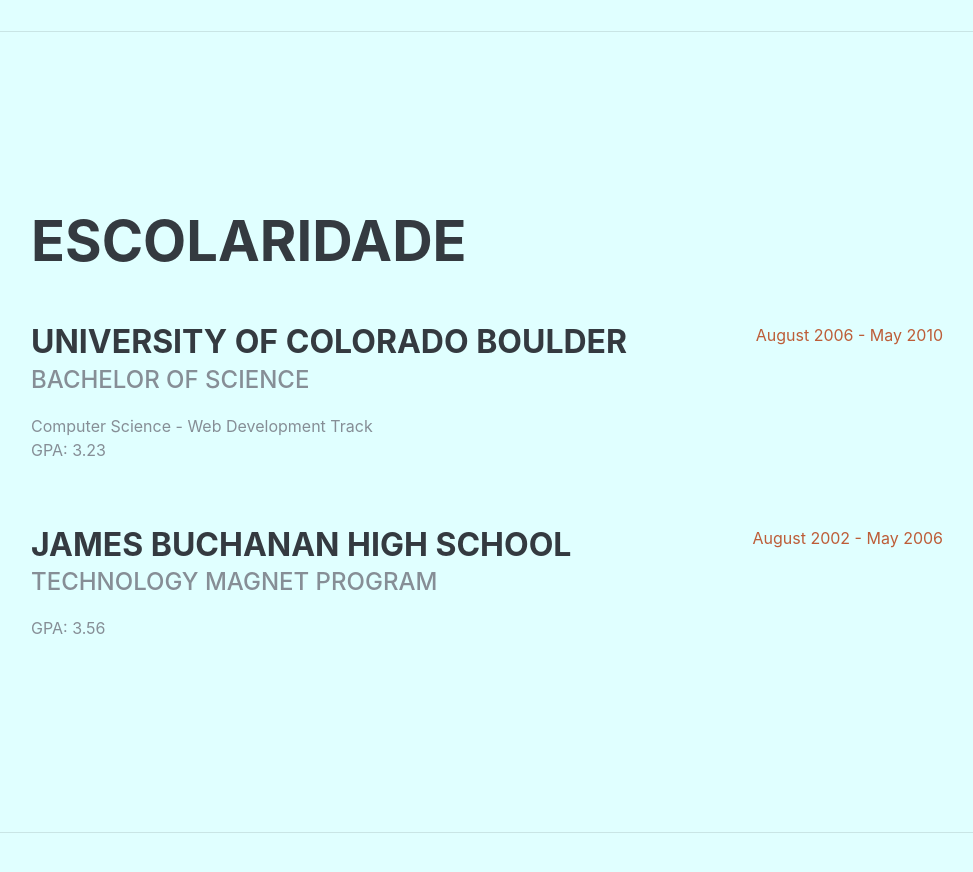
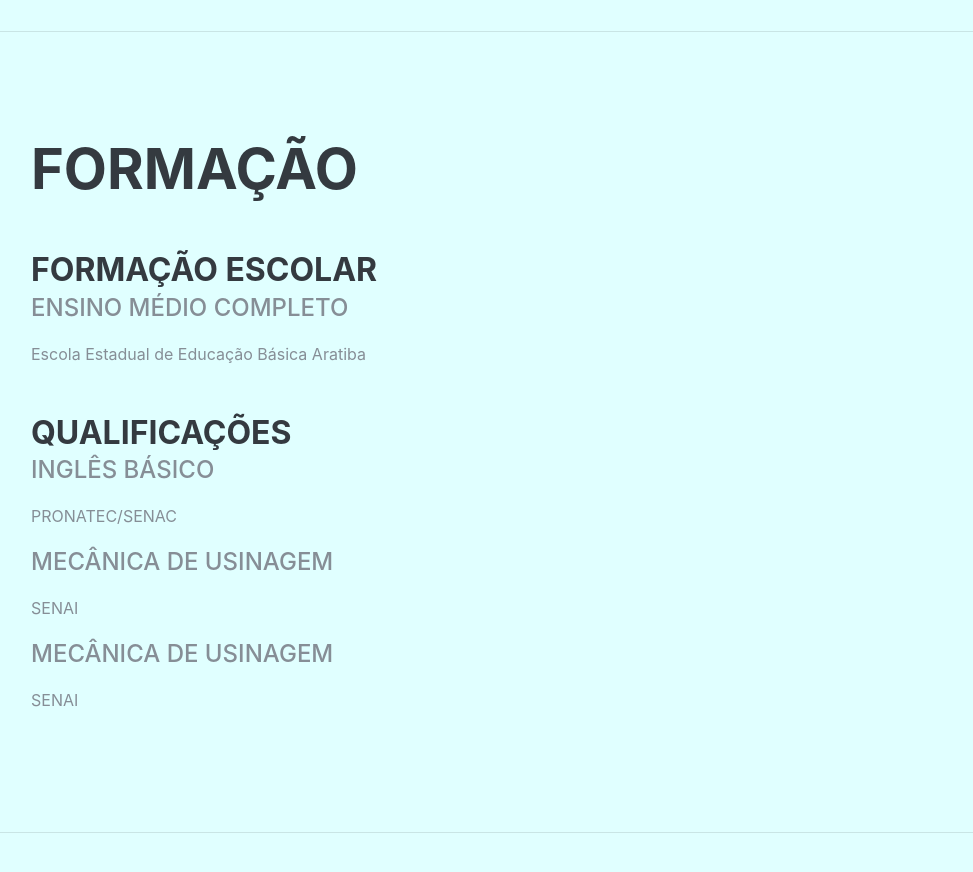
Before and after one commit to ricardobbaiocco/ricardo, a plain HTML site: page index.html in a window 1280 px wide. Shown: the part 1880-2752 px from the top of the page, without its empty margins (289-1262 px from the left). Drawn offline with Linux system fonts and the light colour scheme; a web font is replaced by a local one.

Commit message:
formaçao

```diff
--- a/index.html
+++ b/index.html
@@ -118,10 +118,10 @@
           <div class="resume-content">
             <h3 class="mb-0"></h3>
             <div class="subheading mb-3">Associação Comunitária Hospitalar de Aratiba</div>
-            <p>Estagiário: trabalhei na função de auxiliar de TI, onde executava as funções de manutenção de computadores,impressoras, insta, controle de cadastro de funcionários no sistema.</p>
+            <p>Estagiário: trabalhei na função de auxiliar de TI, onde executava as funções de manutenção de computadores,impressoras, insta, controle de cadastro de funcionários no sistema. Ao final do contrato fui efetivado e estou trabalhando até o momento.</p>
           </div>
           <div class="resume-date text-md-right">
-            <span class="text-primary">Período: 11 meses</span>
+            <span class="text-primary">Período: 13 meses</span>
           </div>
         </div>
 
@@ -135,29 +135,29 @@
 
     <section class="resume-section p-3 p-lg-5 d-flex align-items-center" id="education">
       <div class="w-100">
-        <h2 class="mb-5">Escolaridade</h2>
+        <h2 class="mb-5">Formação</h2>
 
         <div class="resume-item d-flex flex-column flex-md-row justify-content-between mb-5">
           <div class="resume-content">
-            <h3 class="mb-0">University of Colorado Boulder</h3>
-            <div class="subheading mb-3">Bachelor of Science</div>
-            <div>Computer Science - Web Development Track</div>
-            <p>GPA: 3.23</p>
+            <h3 class="mb-0">Formação Escolar</h3>
+            <div class="subheading mb-3">Ensino Médio Completo</div>
+            <div>Escola Estadual de Educação Básica Aratiba</div>
+
           </div>
-          <div class="resume-date text-md-right">
-            <span class="text-primary">August 2006 - May 2010</span>
-          </div>
+
         </div>
 
         <div class="resume-item d-flex flex-column flex-md-row justify-content-between">
           <div class="resume-content">
-            <h3 class="mb-0">James Buchanan High School</h3>
-            <div class="subheading mb-3">Technology Magnet Program</div>
-            <p>GPA: 3.56</p>
+            <h3 class="mb-0">Qualificações</h3>
+            <div class="subheading mb-3">Inglês Básico</div>
+            <p>PRONATEC/SENAC</p>
+             <div class="subheading mb-3">Mecânica de Usinagem</div>
+            <p>SENAI</p>
+            <div class="subheading mb-3">Mecânica de Usinagem</div>
+            <p>SENAI</p>
           </div>
-          <div class="resume-date text-md-right">
-            <span class="text-primary">August 2002 - May 2006</span>
-          </div>
+
         </div>
 
       </div>
```
